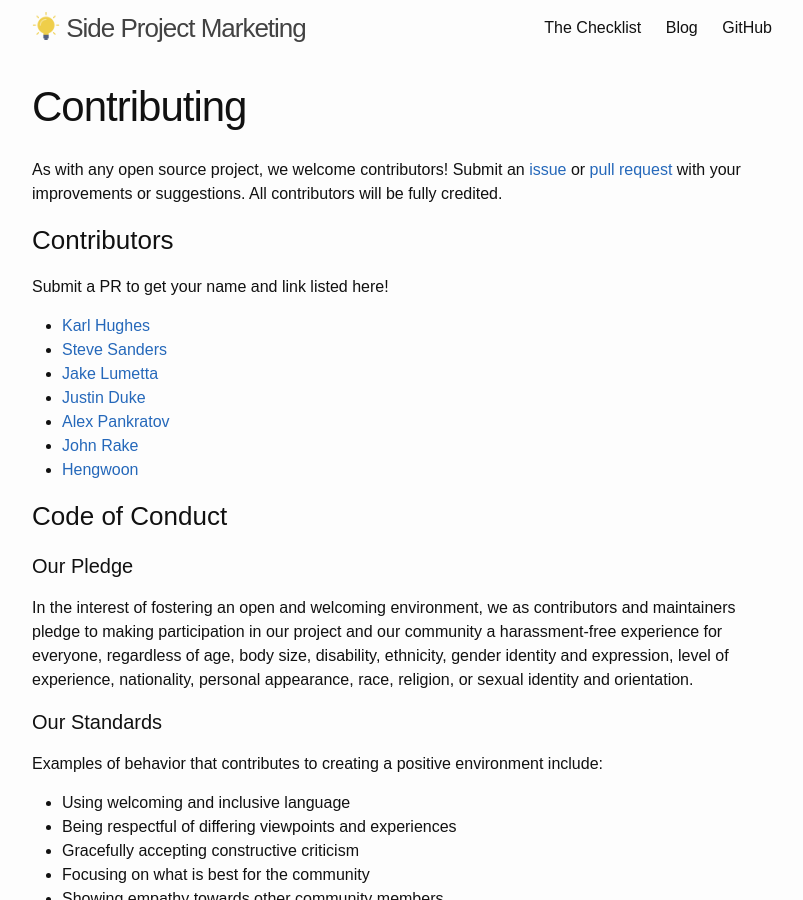
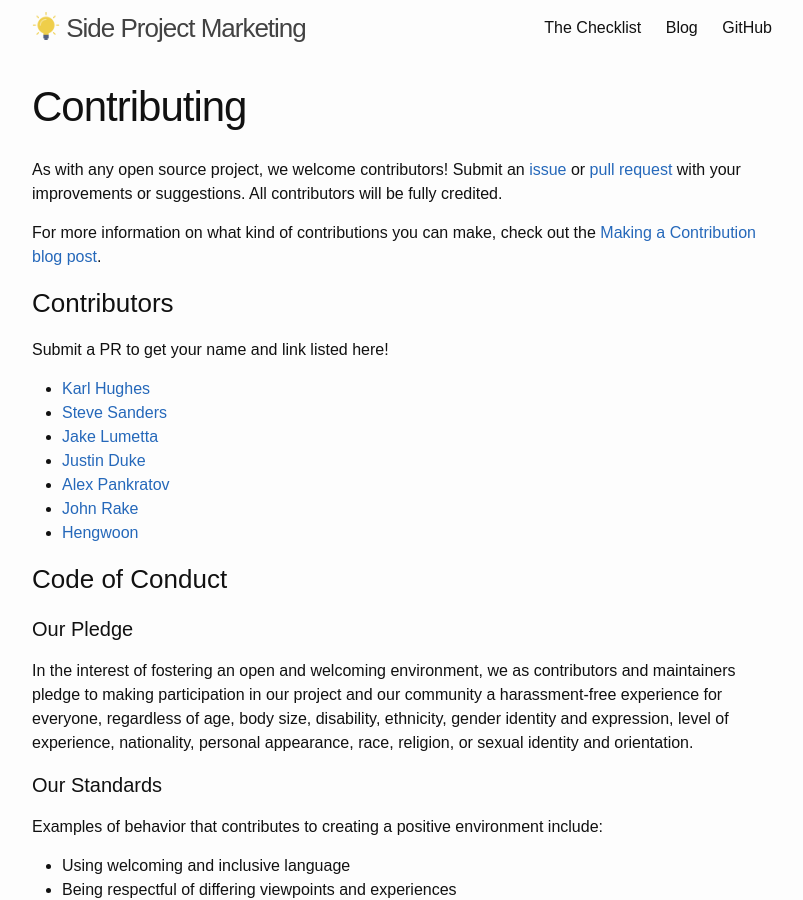
Before and after one commit to draftdev/startup-marketing-checklist, a Jekyll site: the page built from contributing.md, in a window 1280 px wide and 900 px high. Shown: the whole window, without its empty margins (238-1041 px from the left). Built offline with Jekyll 4.4.1, drawn with Linux system fonts in a browser that asks for light colours.

Commit message:
Updating contributions

```diff
--- a/_posts/2017-08-21-making-a-contribution.markdown
+++ b/_posts/2017-08-21-making-a-contribution.markdown
@@ -48,3 +48,5 @@ If you'd like to make a contribution, but you're not sure how, here are a few id
 - **Create a new list of similar marketing services.** If you've had the chance to try or evaluate several similar services and you'd like to share your findings, please do. We'd love to hear from you.
 
 Thanks for reading, and I look forward to building the community with you!
+
+![](https://i.imgur.com/oVpnacQ.jpg)
--- a/contributing.md
+++ b/contributing.md
@@ -5,6 +5,8 @@ permalink: /contributing/
 ---
 
 As with any open source project, we welcome contributors! Submit an [issue](https://github.com/karllhughes/side-project-marketing/issues) or [pull request](https://github.com/karllhughes/side-project-marketing/pulls) with your improvements or suggestions. All contributors will be fully credited.
+
+For more information on what kind of contributions you can make, check out the [Making a Contribution blog post](/2017/making-a-contribution/).
 
 ### Contributors
 
```
